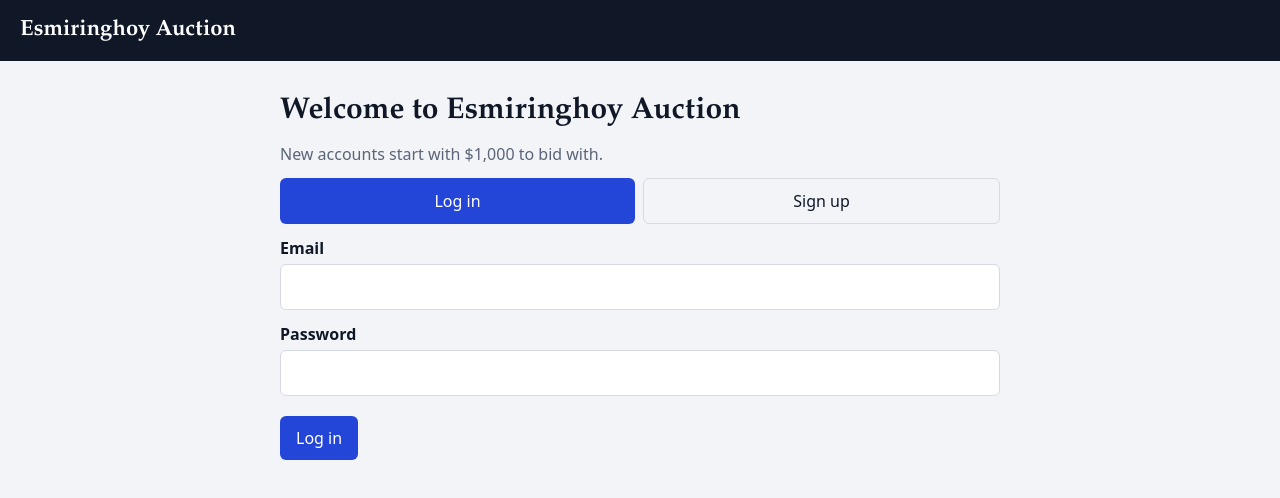
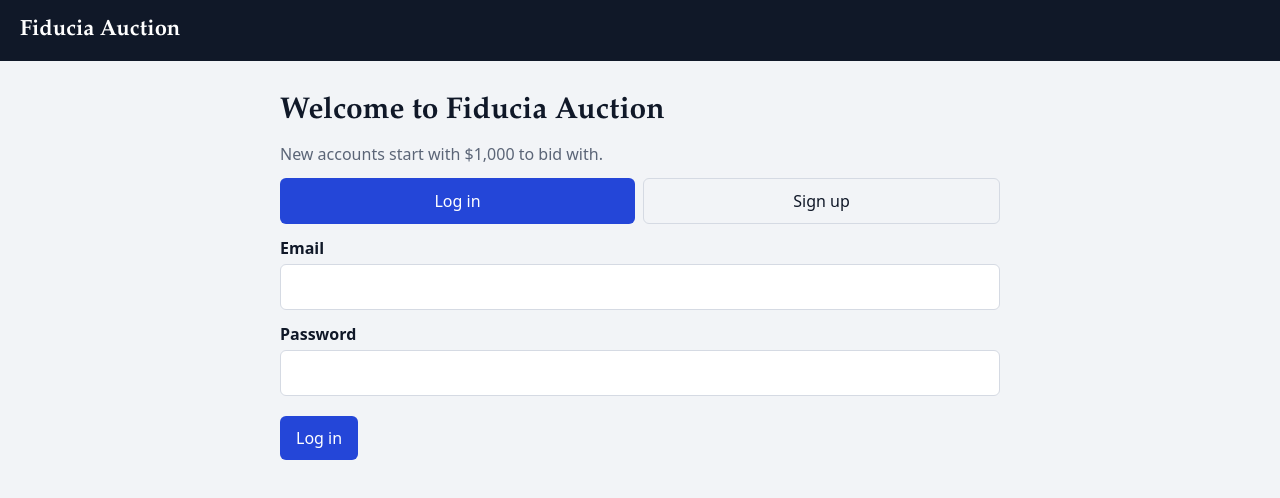
Before and after one commit to rainiell67-byte/auction, a plain HTML site: page index.html in a window 1280 px wide. Drawn offline with nearby package versions, Linux system fonts and the light colour scheme.

Commit message:
i change the name of the website

```diff
--- a/index.html
+++ b/index.html
@@ -3,7 +3,7 @@
 <head>
 <meta charset="UTF-8">
 <meta name="viewport" content="width=device-width, initial-scale=1">
-<title>Esmiringhoy auction - Online Auction</title>
+<title>Fiducia Auction - Online Auction</title>
 <style>
 :root{--paper:#f2f4f7;--ink:#101828;--mute:#5b6577;--line:#d5dae3;--blue:#2446d8;--amber:#b45309;--green:#1f8a5b;--red:#b42318;--r:6px}
 *{box-sizing:border-box}
@@ -112,8 +112,8 @@ const msgHtml = () => flash ? `<p class="msg ${flashBad ? "bad" : "ok"}" role="s
 
 function authView() {
   const up = tab === "up";
-  return `<header><span class="brand serif">Esmiringhoy Auction</span></header><main>
-  <h1>Welcome to Esmiringhoy Auction</h1><p class="mute">New accounts start with $1,000 to bid with.</p>
+  return `<header><span class="brand serif">Fiducia Auction</span></header><main>
+  <h1>Welcome to Fiducia Auction</h1><p class="mute">New accounts start with $1,000 to bid with.</p>
   <div class="tabs">
     <button class="${up ? "" : "on"}" onclick="tab='login';flash='';render()">Log in</button>
     <button class="${up ? "on" : ""}" onclick="tab='up';flash='';render()">Sign up</button>
@@ -161,7 +161,7 @@ function dashView() {
     <p><button style="margin-top:16px" onclick="addItem()">List item</button></p>
     <h2>Your items</h2>` + (mine.length ? mine.map(i => lot(i, false)).join("") : `<p class="mute">You have not listed anything yet.</p>`);
   }
-  return `<header><span class="brand serif">Esmiringhoy Auction</span><div class="who"><span>${esc(profile.username)}</span><span>Balance: <b>${money(profile.balance)}</b></span>
+  return `<header><span class="brand serif">Fiducia Auction</span><div class="who"><span>${esc(profile.username)}</span><span>Balance: <b>${money(profile.balance)}</b></span>
   <button class="alt" onclick="setMode(null)">Switch role</button><button class="alt" onclick="logout()">Log out</button></div></header><main>${body}</main>`;
 }
 
```
